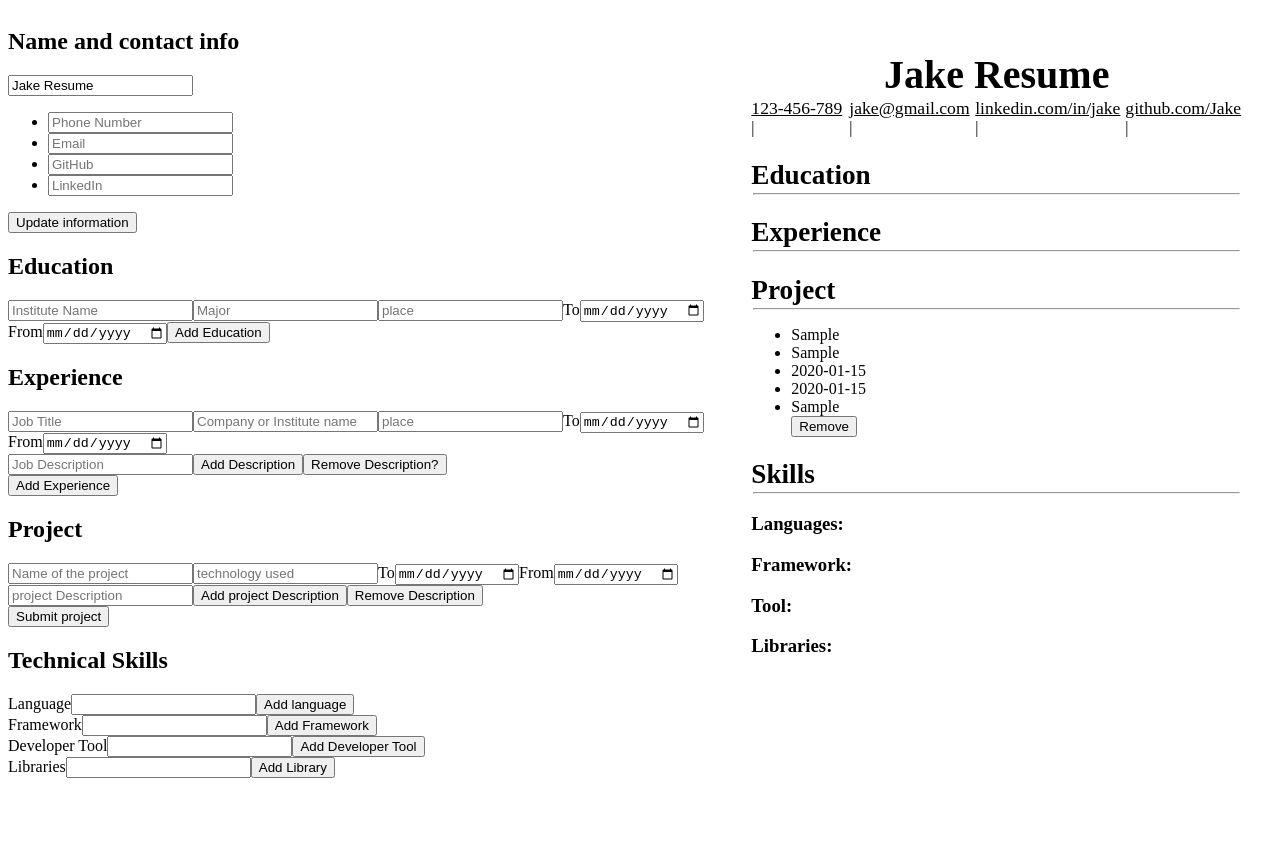
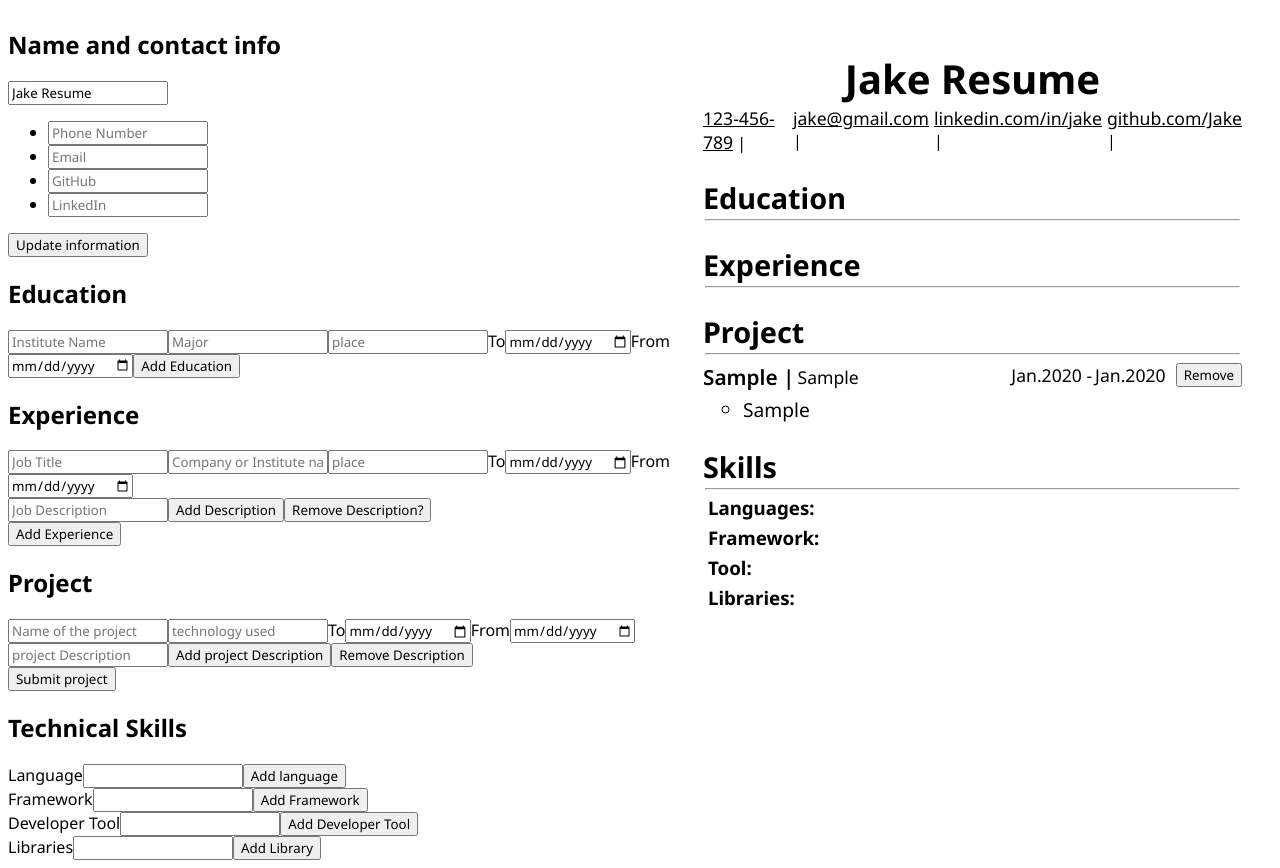
Before and after one commit to Lune3/cv-application, a React app in the folder cv-builder/: page / in a window 1280 px wide. Both pictures are taken after typing "Sample", "Sample", "2020-01-15", "2020-01-15", "Sample" into the empty fields and a click on the button "Submit project". Before the commit the page ends 800 px from the top, so only its background shows below. Built offline with nearby package versions, Linux system fonts and the light colour scheme; the HTML template or start-up script is replaced by a standard one.

Commit message:
Finished the skill and the project

```diff
--- a/cv-builder/src/App.jsx
+++ b/cv-builder/src/App.jsx
@@ -102,17 +102,21 @@ function UpdateProject({userProject,removeProject}){
         return(
             <ul key={project.id}>
                 <div>
-                    <div>
-                        {descriptionList.slice(0,2)}
+                    <div className="projectHeading">
+                        <div className="projectNameAndSkills">
+                            {descriptionList.slice(0,2)}
+                        </div>
+                        <div className="projectDate">
+                            {descriptionList.slice(2,4)}
+                        </div>
                     </div>
-                    <div>
-                        {descriptionList.slice(2,4)}
+                    <div className="projectList">
+                        <ul className="projectDescription">
+                            {projectDescriptionList}
+                        </ul>
                     </div>
                 </div>
-                <div>
-                    {projectDescriptionList}
-                </div>
-                <button type="button" onClick={() => removeProject(project.id)}>Remove</button>
+            <button type="button" onClick={() => removeProject(project.id)}>Remove</button>
             </ul>
         )
     })
@@ -204,10 +208,10 @@ export default function App(){
 
     function handleProject(e){
         e.preventDefault();
-        const newProject = [...userProject,{name:e.target[0].value,
+        const newProject = [...userProject,{name:`${e.target[0].value} |`,
                                             tech:e.target[1].value,
-                                            to:e.target[2].value,
-                                            from:e.target[3].value,
+                                            to:`${format(e.target[2].value,"MMM'.'YYY")} -`,
+                                            from:`${format(e.target[3].value,"MMM'.'YYY")}`,
                                             description:[],
                                             id:uuidv4()}];
         for(let i = 4;i < e.target.length - 3;i++){
--- a/cv-builder/src/style.css
+++ b/cv-builder/src/style.css
@@ -1,5 +1,8 @@
+@import url('https://fonts.googleapis.com/css2?family=Noto+Sans:ital,wght@0,100..900;1,100..900&family=Oxygen:wght@300;400;700&display=swap');
+
 *{
     box-sizing: border-box;
+    font-family: "Noto Sans", sans-serif;
 }
 
 #root{
@@ -44,7 +47,7 @@ a{
 
 .education h1,.experience h1,.project h1,.skills h1{
     margin-bottom: 0;
-    font-size: 1.7rem;
+    font-size: 1.8rem;
 }
 
 .education ul{
@@ -113,3 +116,61 @@ hr{
     padding-left: 30px;
     margin: 5px 0px 5px 0px;
 }
+
+.project ul:not(.projectDescription){
+    list-style: none;
+    padding: 0;
+    margin: 0;
+    display: flex;
+    margin-bottom: 8px;
+}
+
+.project > div{
+    margin-top: 8px;
+}
+
+.project ul>div:nth-child(1){
+    flex-grow: 1;
+}
+
+.projectHeading{
+    display: flex;
+    justify-content: space-between;
+    margin-right: 10px;
+}
+
+.projectHeading>div{
+    display: flex;
+    gap: 3px;
+    font-size: 1.1rem;
+}
+
+.project button{
+    height: min-content;
+}
+
+.projectNameAndSkills {
+    align-items: center;
+    margin-bottom: 5px;
+}
+
+.projectNameAndSkills li:nth-child(1){
+    font-size: 1.3rem;
+    font-weight: 600;
+}
+
+.projectList{
+    font-size: 1.2rem;
+}
+
+.projectDescription > li::marker{
+    color: black;
+}
+
+.skills h3{
+    margin: 5px;
+}
+
+.skills h3 span{
+    font-weight: 400;
+}
```
